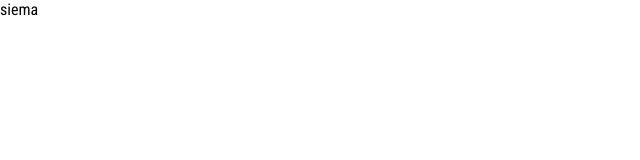
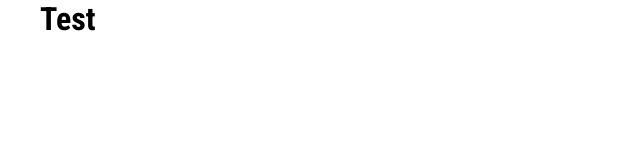
Before and after one commit to Simoon234/cms-fe, a Next.js app: page / in a window 1280 px wide. Shown: the top 160 px of the page, without its empty margins (0-640 px from the left). Built offline with nearby package versions, Linux system fonts and the light colour scheme.

Commit message:
Added <Layout/> to index /

```diff
--- a/pages/index.tsx
+++ b/pages/index.tsx
@@ -1,27 +1,22 @@
 import type { NextPage } from 'next'
 import styled from 'styled-components'
-import Head from 'next/head'
+import { Layout } from '../layout/Layout'
 
 const Home: NextPage = () => {
     return (
         <>
-            <Head>
-                <title>Home App</title>
-                <link rel='preconnect' href='https://fonts.googleapis.com' />
-                <link rel='preconnect' href='https://fonts.gstatic.com' />
-                <link href='https://fonts.googleapis.com/css2?family=Roboto+Condensed:wght@400;700&display=swap'
-                      rel='stylesheet' />
-            </Head>
-            <div>
-                <Text>siema</Text>
-            </div>
+            <Layout title='Blog for you' keywords='sport, luxury, fashion' description='Super modern blog content'>
+                <div>
+                    <h1>Test</h1>
+                </div>
+            </Layout>
         </>
 
     )
 }
 
 export const Text = styled.p`
-  color: ${props => props.theme.color}
+  color: ${(props) => props.theme.colors.mainFontColor}
 `
 
 
```
